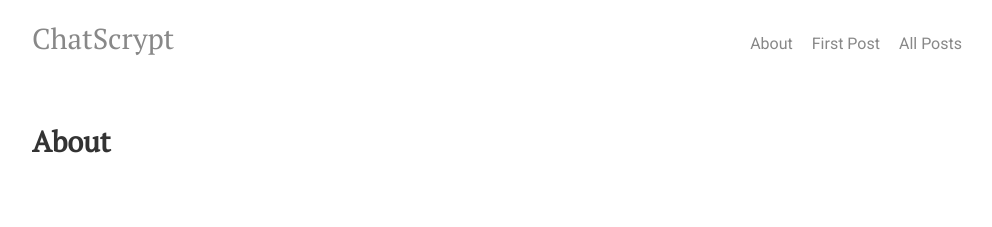
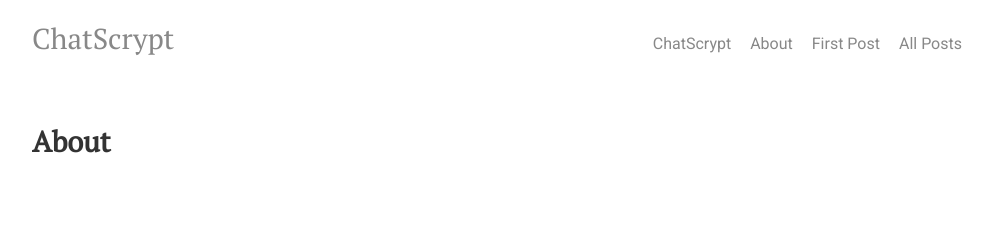
Before and after one commit to chatscrypt/chatscrypt.github.io, a Jekyll site: the page built from about/index.html, in a window 1280 px wide. Shown: the top 227 px of the page, without its empty margins (143-1135 px from the left). Built offline with Jekyll 4.4.1, drawn with Linux system fonts in a browser that asks for light colours; comment, search, counter and statistics services are not loaded.

Commit message:
Update page.html

```diff
--- a/_layouts/page.html
+++ b/_layouts/page.html
@@ -21,6 +21,7 @@
 
 		<div class="site-header-nav">
 		<ul>
+			<li><a href="https://chatscrypt.herokuapp.com/">ChatScrypt</a></li>
        			<li><a href="/about/">About</a></li>
 			<li><a href="{{ site.posts.last.url }}">First&nbsp;Post</a></li>
        			<li><a href="/all-posts/">All&nbsp;Posts</a></li>
```
